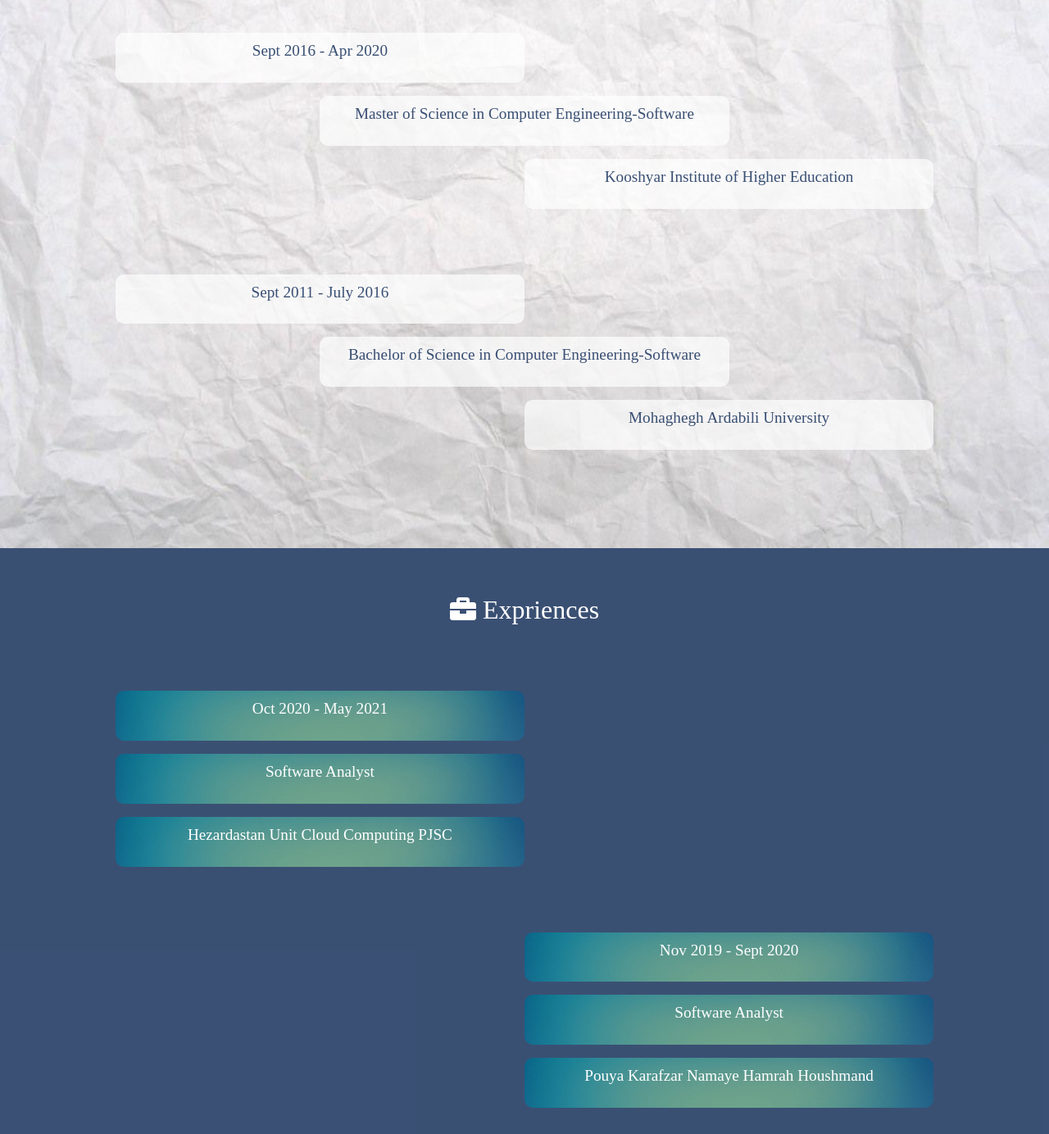
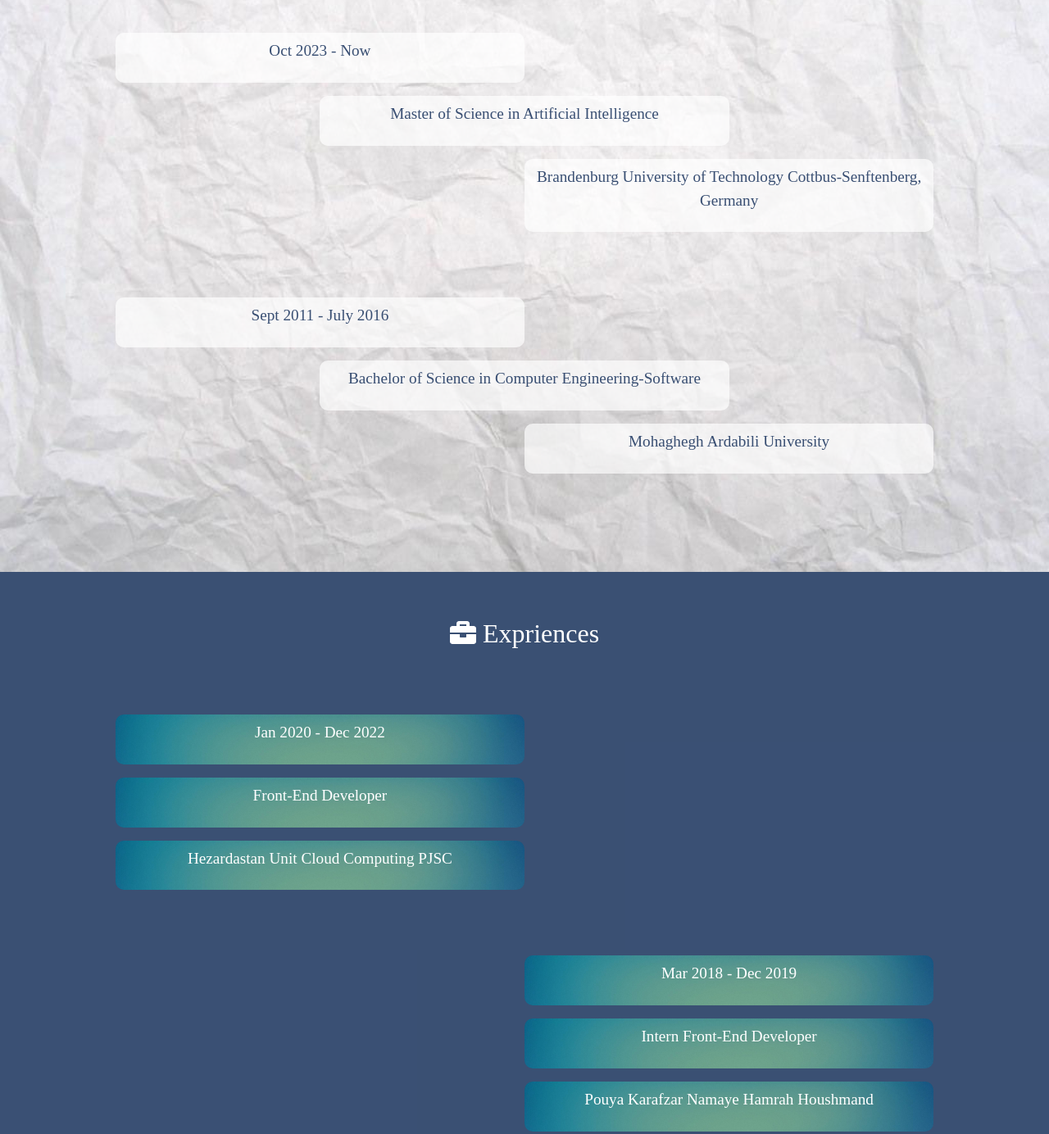
Before and after one commit to Atieh71/Portfolio, a plain HTML site: page index.html in a window 1280 px wide. Shown: the part 620-2004 px from the top of the page at 82% size. Drawn offline with nearby package versions, Linux system fonts and the light colour scheme.

Commit message:
Update index.html

```diff
--- a/index.html
+++ b/index.html
@@ -66,13 +66,13 @@
 
         <div class="studyDocParent hidden">
             <div class="studyDoc up">
-                <p>Sept 2016 - Apr 2020</p>
+                <p>Oct 2023 - Now</p>
             </div>
             <div class="studyDoc up">
-                <p>Master of Science in Computer Engineering-Software</p>
+                <p>Master of Science in Artificial Intelligence </p>
             </div>
             <div class="studyDoc up">
-                <p>Kooshyar Institute of Higher Education</p>
+                <p>Brandenburg University of Technology Cottbus-Senftenberg, Germany </p>
             </div>
         </div>
         <div class="studyDocParent hidden">
@@ -97,10 +97,10 @@
 
         <div class="expDocParent hidden">
             <div class="expDoc leftExp down">
-                <p>Oct 2020 - May 2021</p>
+                <p>Jan 2020 - Dec 2022</p>
             </div>
             <div class="expDoc leftExp down">
-                <p>Software Analyst</p>
+                <p>Front-End Developer</p>
             </div>
             <div class="expDoc leftExp down">
                 <p>Hezardastan Unit Cloud Computing PJSC</p>
@@ -109,10 +109,10 @@
 
         <div class="expDocParent hidden">
             <div class="expDoc rightExp down">
-                <p>Nov 2019 - Sept 2020</p>
+                <p>Mar 2018 - Dec 2019</p>
             </div>
             <div class="expDoc rightExp down">
-                <p>Software Analyst</p>
+                <p>Intern Front-End Developer</p>
             </div>
             <div class="expDoc rightExp down">
                 <p>Pouya Karafzar Namaye Hamrah Houshmand</p>
@@ -145,7 +145,7 @@
                 <p>German Language: A1 Level</p>
             </div>
             <div class="divSkill down">
-                <p>Web Developing: HTML | CSS | Bootstrap | JavaScript</p>
+                <p>Web Developing: HTML | CSS | Bootstrap | JavaScript |ReactJs </p>
             </div>
             <div class="divSkill down">
                 <p>Programming Languages: C++ | C# | Python</p>
```
